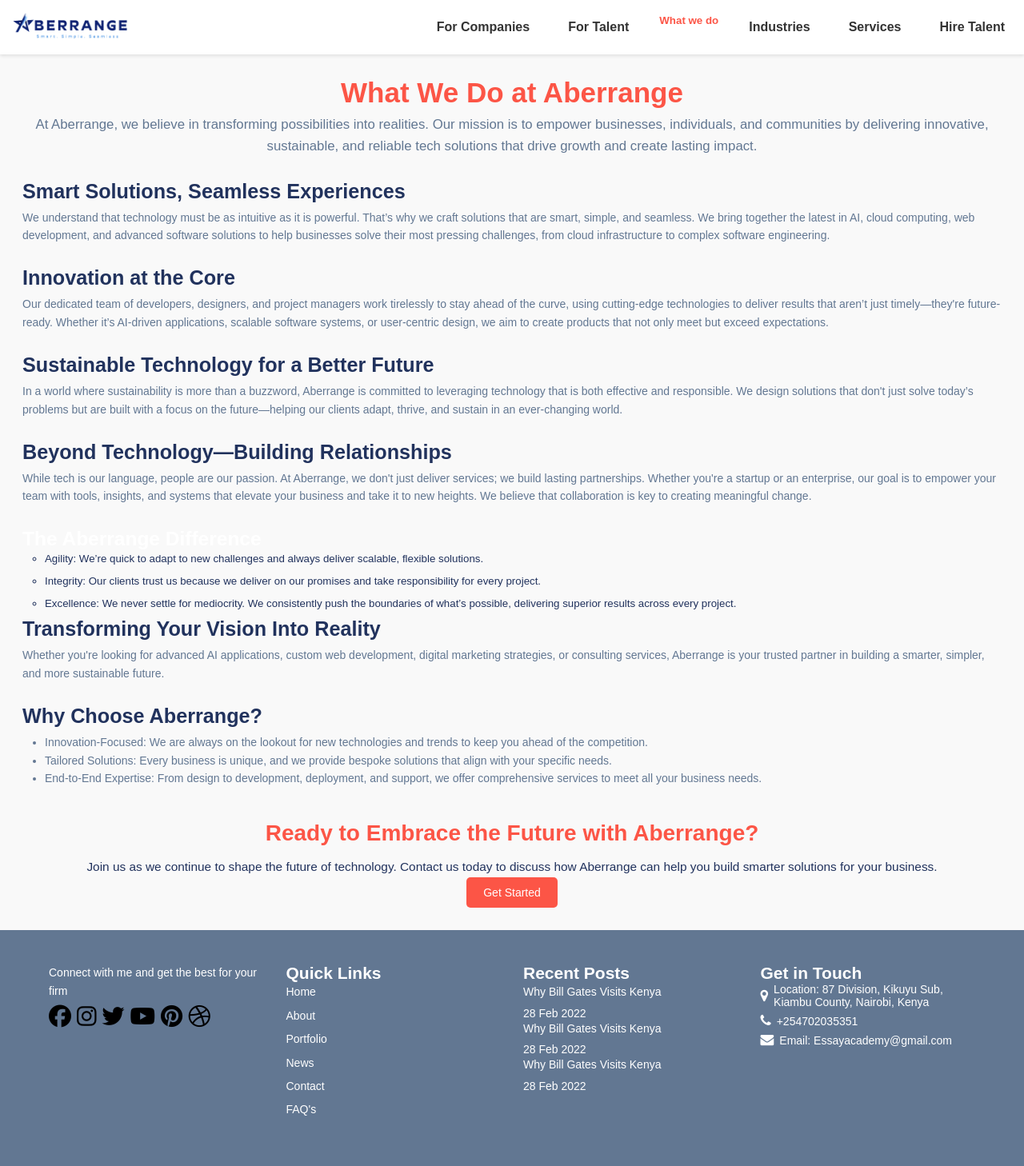
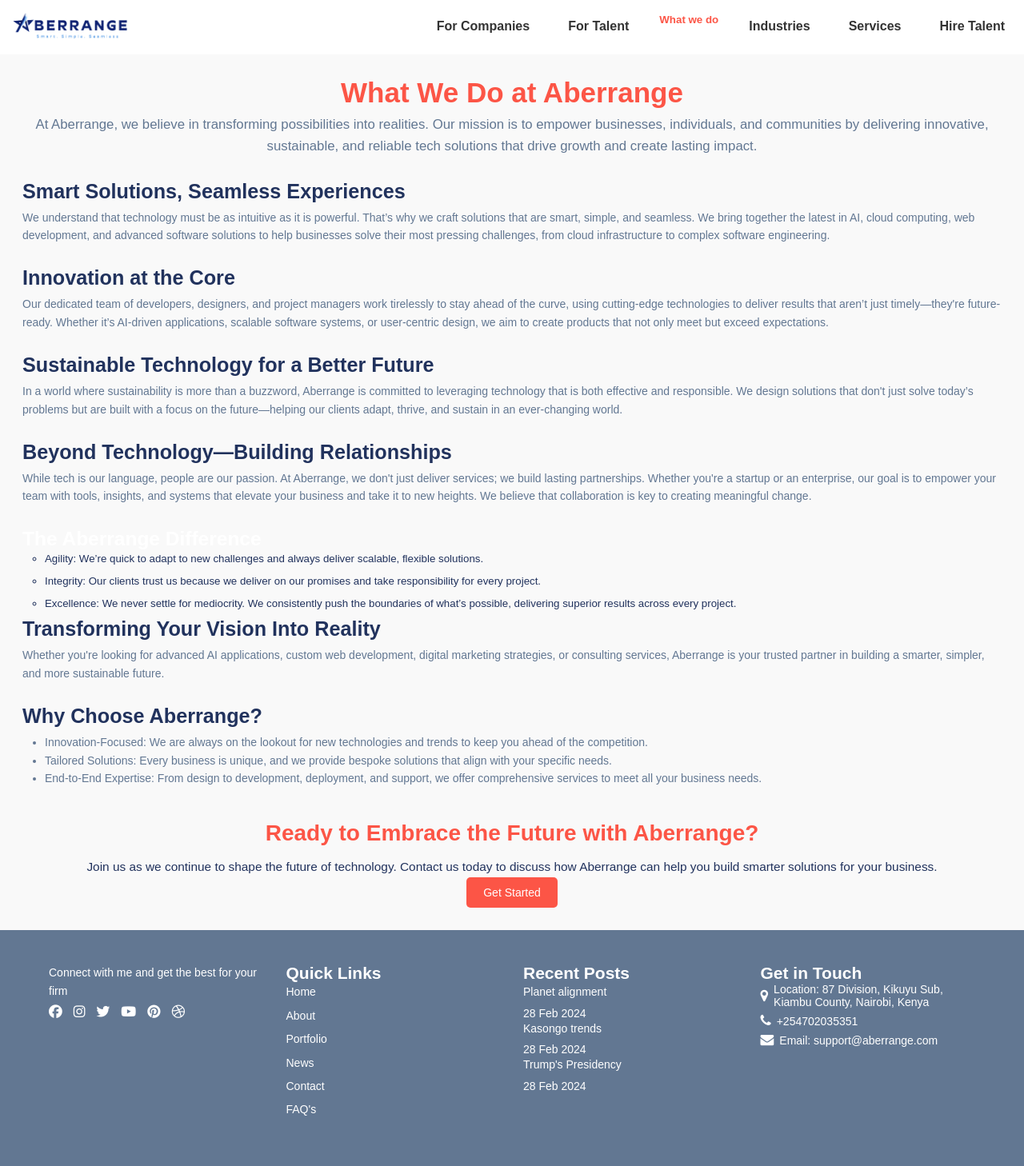
Before and after one commit to MelvinJosephh/aberrange-modern, a Next.js app: page /about in a window 1280 px wide. Shown: the top 1458 px of the page at 80% size. Built offline with nearby package versions, Linux system fonts and the light colour scheme.

Commit message:
configured footer

```diff
--- a/src/components/footer.tsx
+++ b/src/components/footer.tsx
@@ -36,16 +36,16 @@
         <div className={styles.box}>
           <h3>Recent Posts</h3>
           <div>
-            <p>Why Bill Gates Visits Kenya</p>
-            <span>28 Feb 2022</span>
+            <p>Planet alignment</p>
+            <span>28 Feb 2024</span>
           </div>
           <div>
-            <p>Why Bill Gates Visits Kenya</p>
-            <span>28 Feb 2022</span>
+            <p>Kasongo trends</p>
+            <span>28 Feb 2024</span>
           </div>
           <div>
-            <p>Why Bill Gates Visits Kenya</p>
-            <span>28 Feb 2022</span>
+            <p>Trump&apos;s Presidency</p>
+            <span>28 Feb 2024</span>
           </div>
         </div>
 
@@ -62,7 +62,7 @@
           </div>
           <div className={styles.icon}>
             <i className="fa fa-envelope" aria-hidden="true"></i>
-            <label>Email: Essayacademy@gmail.com</label>
+            <label>Email: support@aberrange.com</label>
           </div>
         </div>
       </section>
--- a/src/styles/components/dropdown.module.scss
+++ b/src/styles/components/dropdown.module.scss
@@ -29,7 +29,7 @@
   top: 100%;
   left: 0;
   width: max-content;
-  background: white;
+  background: #627792;
   border: 1px solid #ddd;
   box-shadow: 0 4px 8px rgba(0, 0, 0, 0.1);
   padding: 10px;
@@ -38,7 +38,9 @@
 
 /* Display the dropdown content when open */
 .dropdownContent.active {
-  display: block;
+  // align-items: center;
+  display: grid;
+  grid-template-columns: repeat(auto-fill, minmax(600px, 1fr));
 }
 
 /* Dropdown section title styling */
--- a/src/styles/components/footer.module.scss
+++ b/src/styles/components/footer.module.scss
@@ -60,11 +60,11 @@
 
     .socialIcons {
       display: flex;
-      gap: vars.$spacing-small;
+      gap: vars.$spacing-medium;
 
       i {
-        font-size: 2rem;  // Increase icon size
-        color: vars.$text-color-dark;  // Change icon color for visibility
+        font-size: 1.2rem;  // Increase icon size
+        // color: vars.$text-color-dark;
         cursor: pointer;
         transition: color 0.3s;
 
--- a/src/styles/components/header.module.scss
+++ b/src/styles/components/header.module.scss
@@ -3,17 +3,17 @@
   width: 100%;
   background-color: #fff;
   padding: 1rem;
-  display: flex;
-  justify-content: space-between;
-  align-items: center;
-  position: relative;
-  box-shadow: 0 2px 4px rgba(0, 0, 0, 0.1);
+  // display: flex;
+  // justify-content: space-between;
+  // align-items: center;
+  // position: relative;
+  // box-shadow: 0 2px 4px rgba(0, 0, 0, 0.1);
 }
 
 .container {
   display: flex;
   justify-content: space-between;
-  align-items: center;
+  // align-items:self-start;
   width: 100%;
 }
 
```
